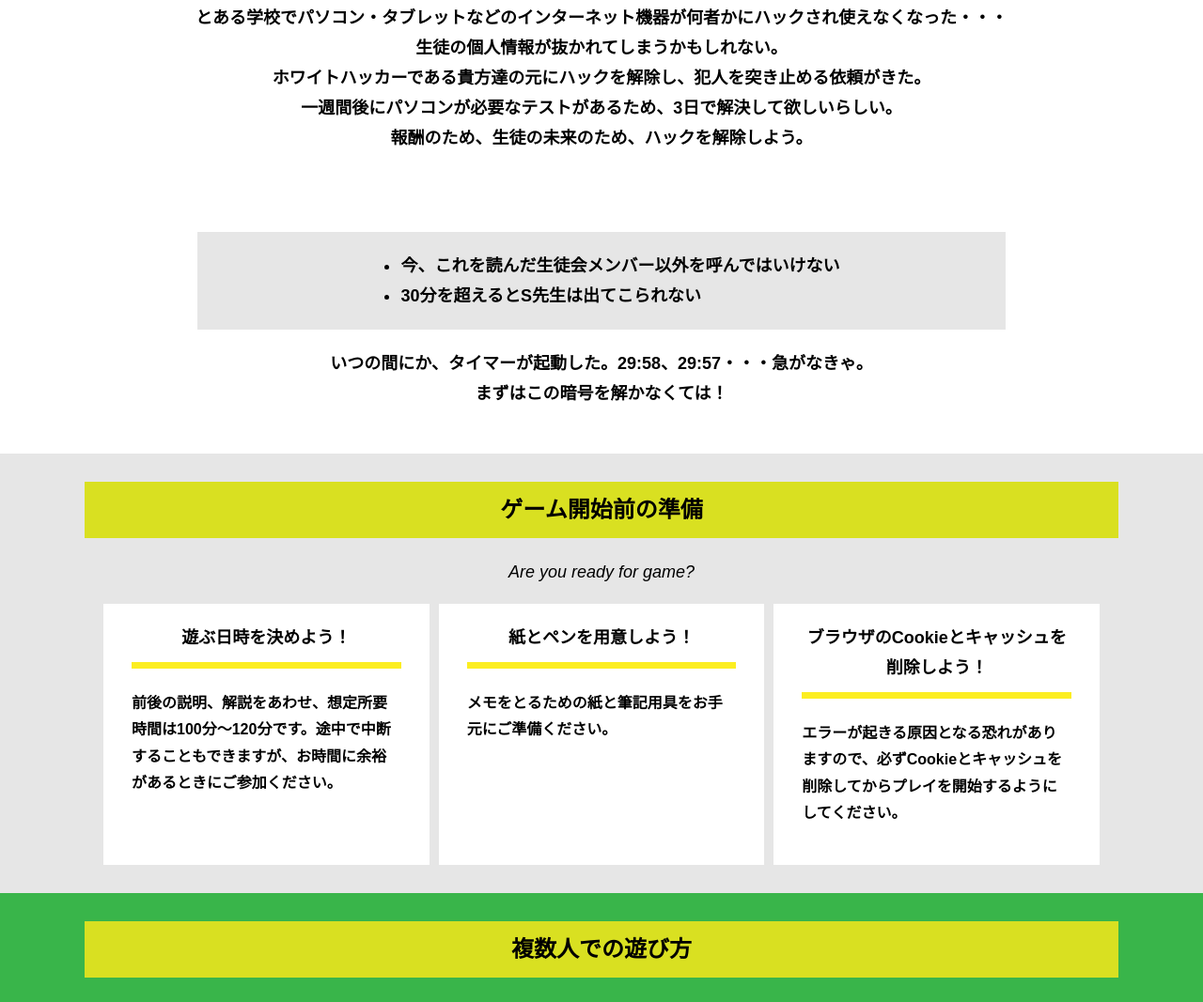
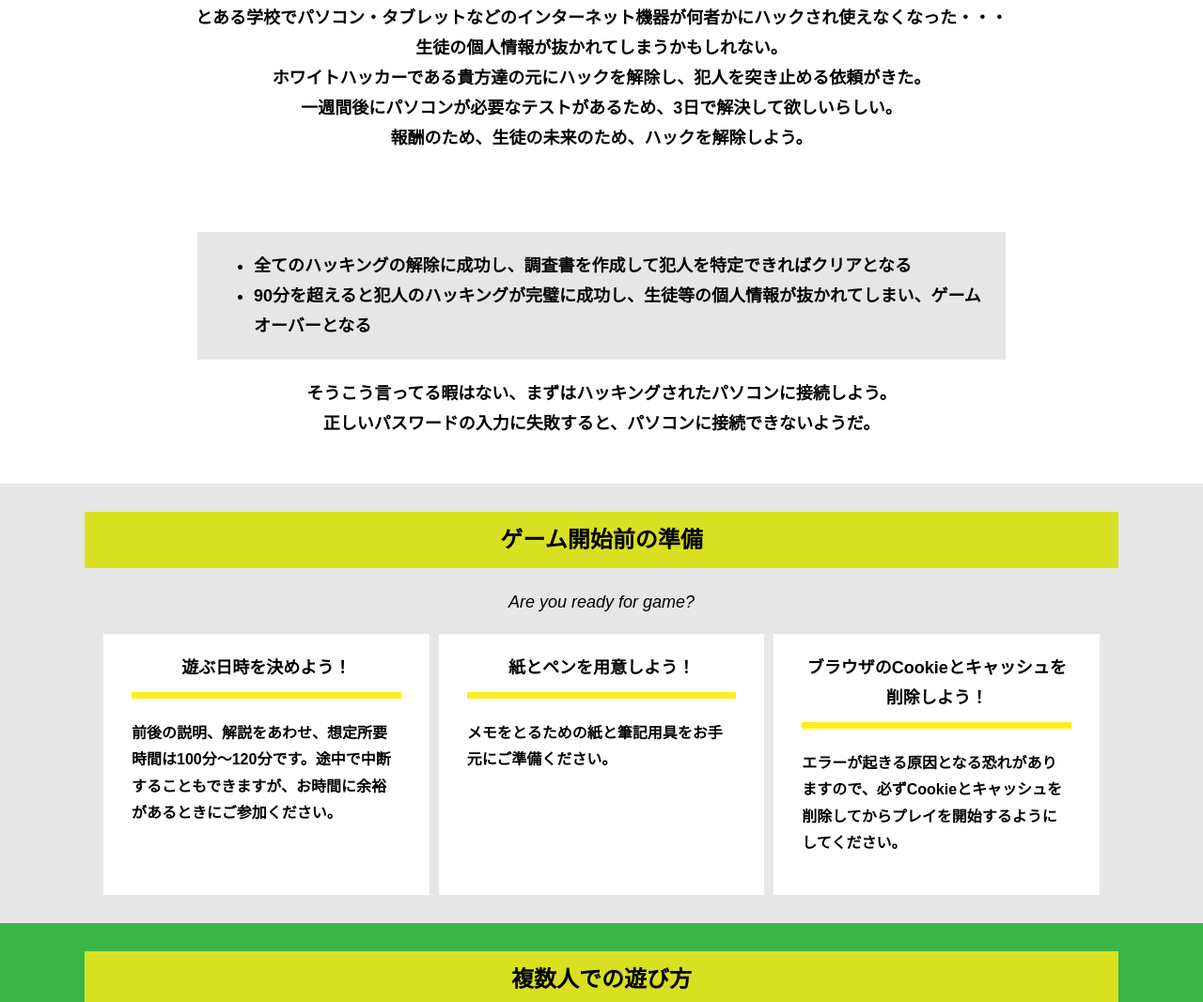
Before and after one commit to Taku-maekawara/alfa-kashiwa-15, a plain HTML site: page index.html in a window 1280 px wide. Shown: the part 1147-2214 px from the top of the page at 94% size. Drawn offline with Linux system fonts and the light colour scheme.

Commit message:
Update index.html

```diff
--- a/index.html
+++ b/index.html
@@ -39,12 +39,12 @@
             </p>
           <div class="story__note__outer bg-color--gray">
             <ul class="story__note">
-              <li>今、これを読んだ生徒会メンバー以外を呼んではいけない</li>
-              <li>30分を超えるとS先生は出てこられない</li>
+              <li>全てのハッキングの解除に成功し、調査書を作成して犯人を特定できればクリアとなる</li>
+              <li>90分を超えると犯人のハッキングが完璧に成功し、生徒等の個人情報が抜かれてしまい、ゲームオーバーとなる</li>
             </ul>
           </div>
-          <p class="text-center">いつの間にか、タイマーが起動した。29:58、29:57・・・急がなきゃ。<br>
-            まずはこの暗号を解かなくては！</p>
+          <p class="text-center">そうこう言ってる暇はない、まずはハッキングされたパソコンに接続しよう。<br>
+            正しいパスワードの入力に失敗すると、パソコンに接続できないようだ。</p>
         </div>
       </div>
     </section>
```
